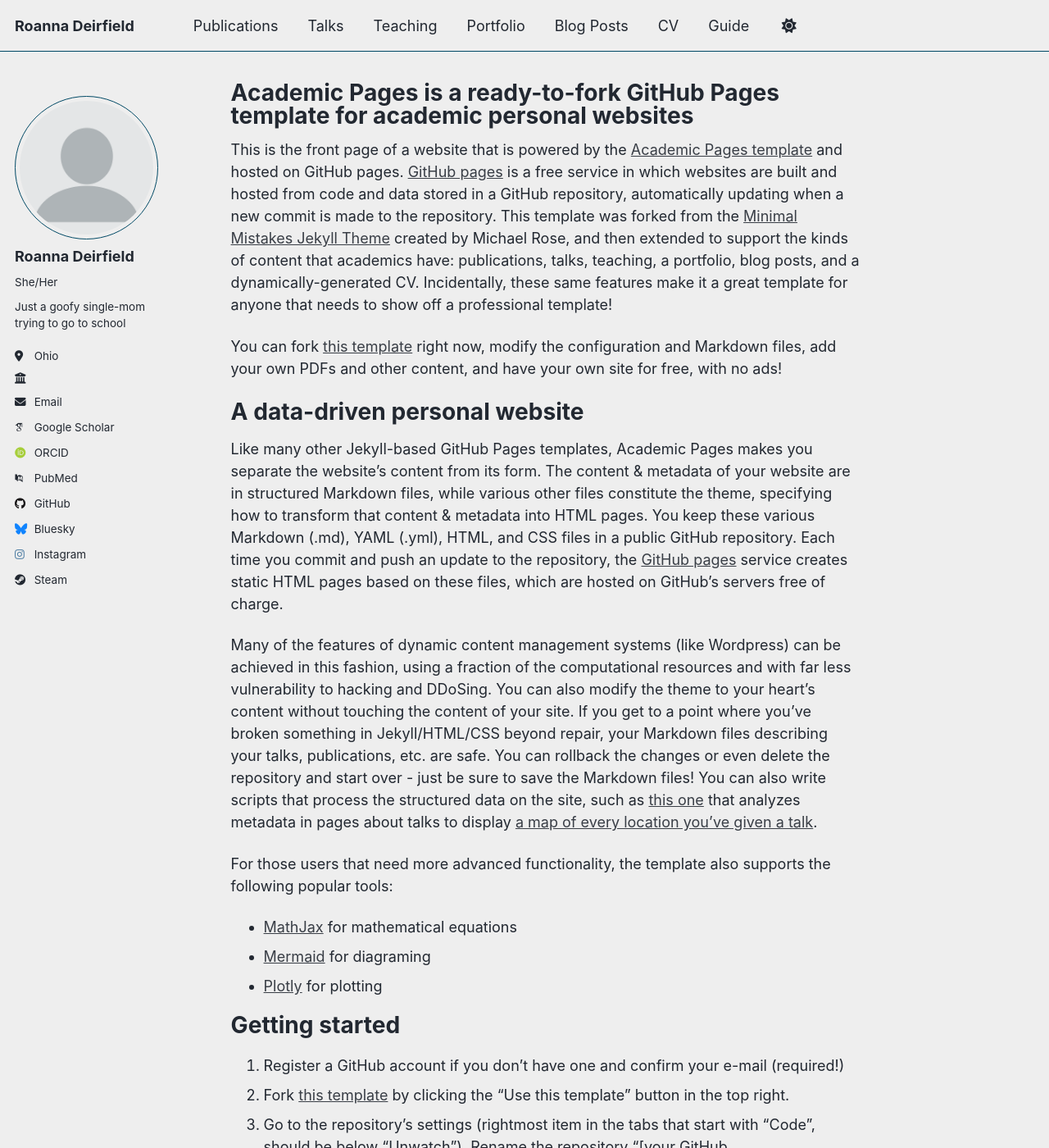
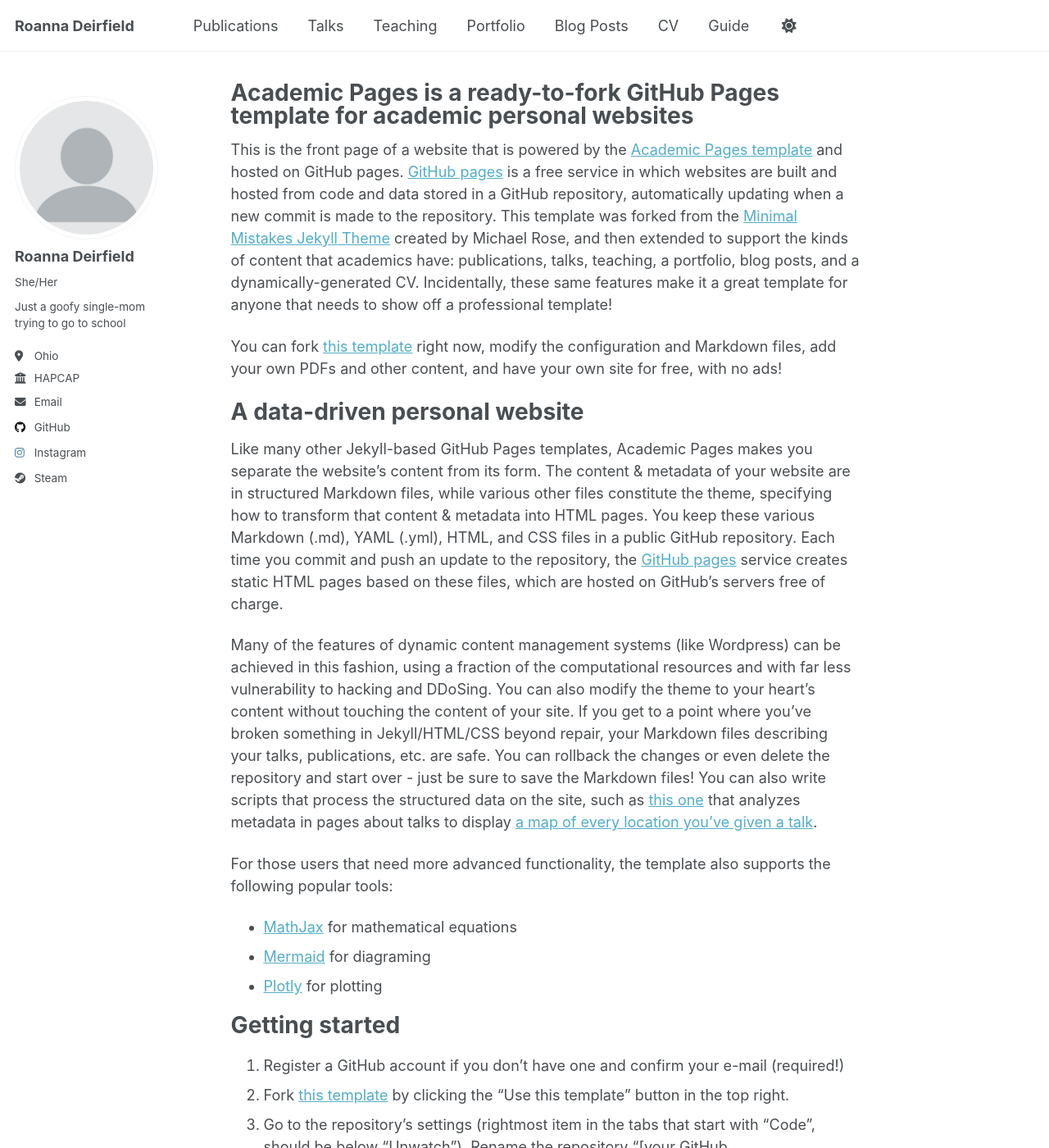
Before and after one commit to Deirfield-R/Deirfield-R.github.io, a Jekyll site: the page built from _pages/about.md, in a window 1280 px wide and 1400 px high. Shown: the whole window at 82% size. Built offline with Jekyll 4.4.1, drawn with Linux system fonts in a browser that asks for light colours; some web fonts are replaced; a script that is not in the unit is left out; part of the change alters nothing that is shown.

Commit message:
Update _config.yml

```diff
--- a/_config.yml
+++ b/_config.yml
@@ -8,14 +8,14 @@
 
 # Basic Site Settings
 locale                   : "en-US"
-site_theme               : "air" # Currently available options are "default", "air"
+site_theme               : "default" # Currently available options are "default", "air"
 title                    : "Roanna Deirfield"
 title_separator          : "-"
 name                     : "Roanna Deirfield"
 description              : &description "personal description"
 url                      : "https://deirfield-r.github.io" # the base hostname & protocol for your site e.g. "https://[your GitHub username].github.io" or if you already have some other page hosted on Github then use "https://[your GitHub username].github.io/[Your Repo Name]"
 baseurl                  : "" # the subpath of your site, e.g. "/blog"
-repository               : "academicpages/academicpages.github.io"
+repository               : "Deirfield-R.github.io"
 
 # Site Author - The following control what appear as part of the author content on the side bar.
 #               If a field is blank the icon and link will not appear, otherwise it will be shown.
@@ -27,19 +27,19 @@ author:
   pronouns         : "She/Her"
   bio              : "Just a goofy single-mom trying to go to school"
   location         : "Ohio"
-  employer         : ""
+  employer         : "HAPCAP"
   uri              : # URL
   email            : "deirfieldr@hocking.edu"
 
   # Academic websites
   academia         : # URL
   arxiv            : # URL - Update with the correct link to your profile
-  googlescholar    : "https://scholar.google.com/citations?user=PS_CX0AAAAAJ"
+  googlescholar    : # URL
   inspire-hep      : # URL
   impactstory      : # URL
-  orcid            : "http://orcid.org/yourorcidurl"
+  orcid            : # URL
   semantic         : # URL
-  pubmed           : "https://www.ncbi.nlm.nih.gov/pubmed/?term=john+snow"
+  pubmed           : # URL
   researchgate     : # URL
   scopus           : # URL
 
@@ -47,13 +47,13 @@ author:
   bitbucket        : # Username - Update with your username on the site
   codepen          : # Username
   dribbble         : # Username
-  github           : "academicpages"
+  github           : "Deirfield-R"
   kaggle           : # Username
   stackoverflow    : # User number or user number and name (i.e., use "1" or "1/jeff-atwood")
 
   # Social media
   artstation       : # Username
-  bluesky          : "bsky.app" # Replace this with you Bluesky username
+  bluesky          :  # Replace this with you Bluesky username
   facebook         : # Username
   flickr           : # Username
   foursquare       : # Username
@@ -67,7 +67,7 @@ author:
   medium           : # URL
   pinterest        : # Username
   soundcloud       : # Username
-  steam            : "Ruwuna"
+  steam            : "roonakilledu"
   telegram         : # URL
   tumblr           : # Username
   twitter          : # Username for X / Twitter
@@ -103,7 +103,7 @@ comments:
   facebook:
     appid                :
     num_posts            : # 5 (default)
-    colorscheme          : # "light" (default), "dark"
+    colorscheme          : "dark" # "light" (default), "dark"
 staticman:
   allowedFields          : ['name', 'email', 'url', 'message']
   branch                 : "gh-pages" # "master", "gh-pages"
```
